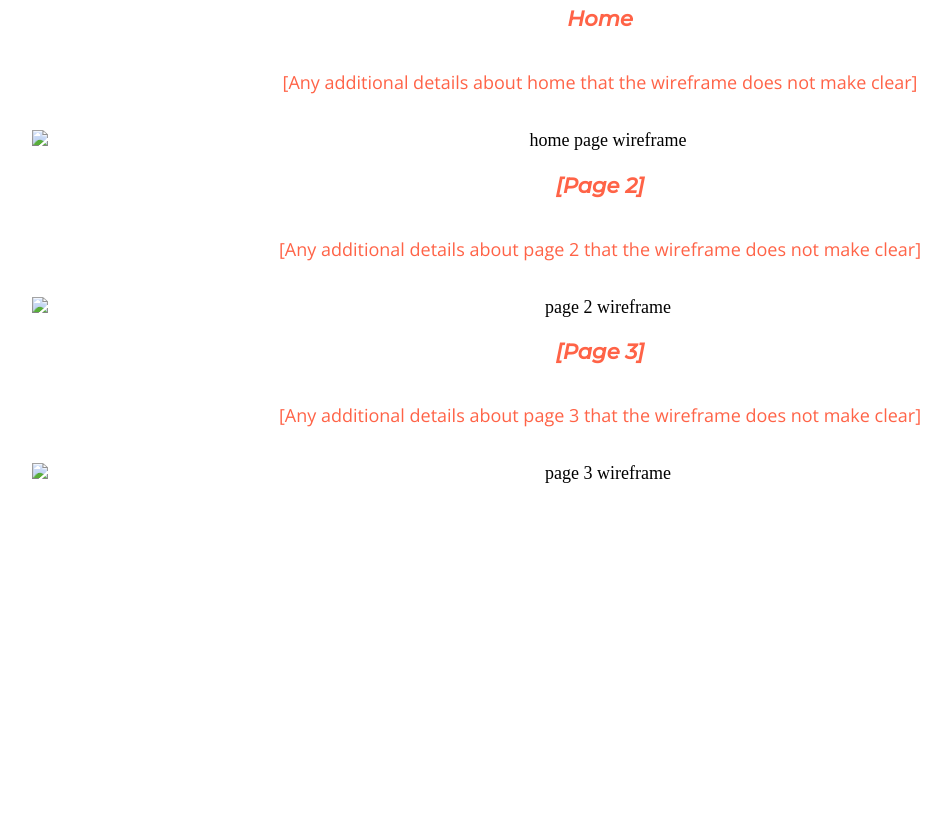
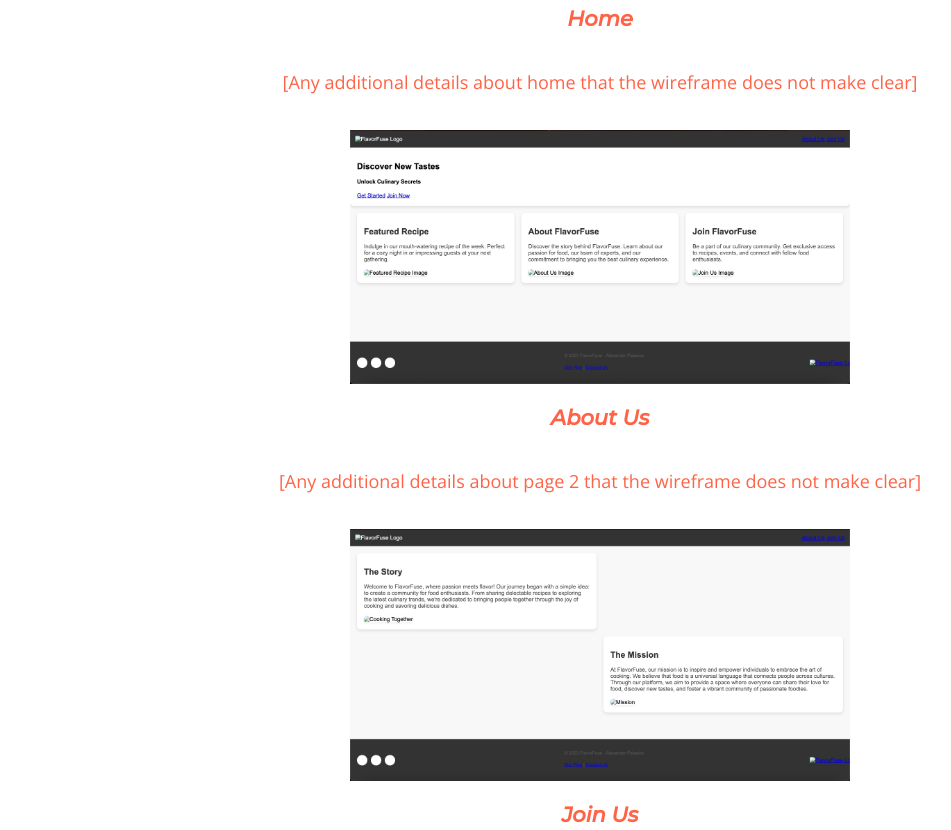
Before and after one commit to ChimeraKing25/wdd-130-palacios, a plain HTML site: page FlavorFuse/site-plan.html in a window 1280 px wide. Shown: the part 6540-7370 px from the top of the page, without its empty margins (40-991 px from the left). Before the commit the page ends 7096 px from the top, so only its background shows below. Drawn offline with nearby package versions, Linux system fonts and the light colour scheme.

Commit message:
WIreframes

```diff
--- a/FlavorFuse/site-plan.html
+++ b/FlavorFuse/site-plan.html
@@ -163,19 +163,19 @@
       <p>
         [Any additional details about home that the wireframe does not make clear]
       </p>
-      <img src="#" alt="home page wireframe">
+      <img src="images/Home-Page.jpeg" width="500px" alt="home page wireframe">
 
-      <h3>[Page 2]</h3>
+      <h3>About Us</h3>
       <p>
         [Any additional details about page 2 that the wireframe does not make clear]
       </p>
-      <img src="#" alt="page 2 wireframe">
+      <img src="images/About-Us.jpeg" width="500px" alt="page 2 wireframe">
 
-      <h3>[Page 3]</h3>
+      <h3>Join Us</h3>
       <p>
         [Any additional details about page 3 that the wireframe does not make clear]
       </p>
-      <img src="#" alt="page 3 wireframe">
+      <img src="images/Join-Us.jpeg" width="500px" alt="page 3 wireframe">
     </main>
   </body>
 
```
Also changed, not shown: FlavorFuse/images/About-Us.jpeg (added), FlavorFuse/images/Home-Page.jpeg (added), FlavorFuse/images/Join-Us.jpeg (added).
